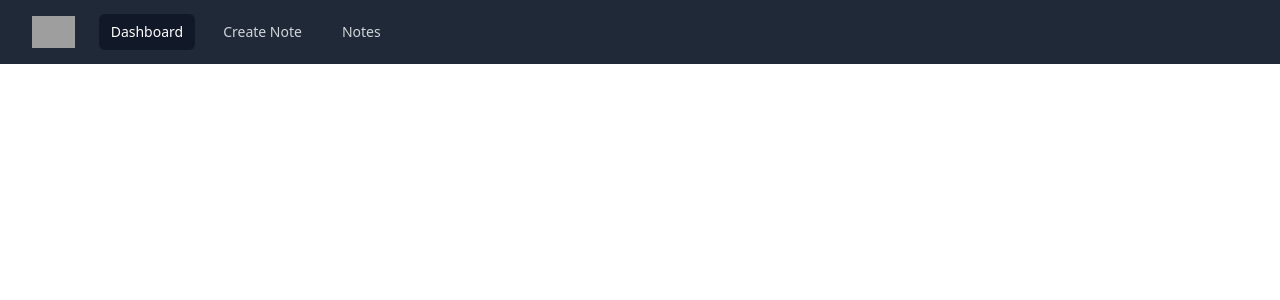
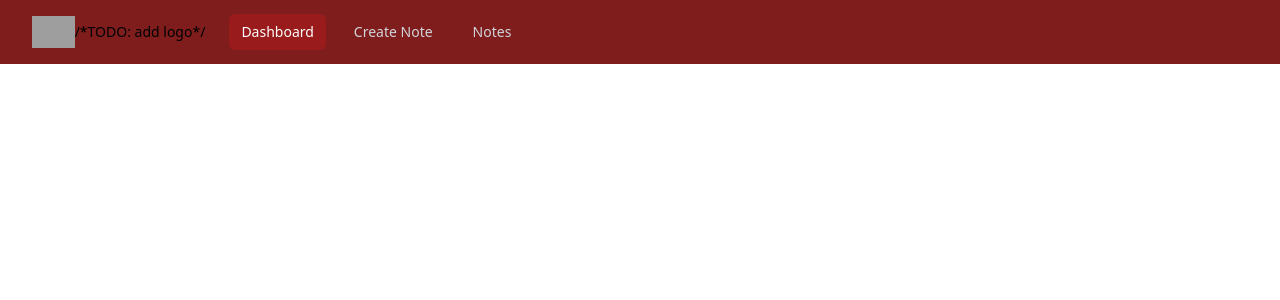
Before and after one commit to NezirNezirevic1054620/test-correct_with_chatgpt, a Flask app: page / in a window 1280 px wide. Shown: the top 300 px of the page. Run offline with Flask 3, Linux system fonts and the light colour scheme; some libraries are stand-ins or nearby versions; grey boxes are pictures that could not be loaded.

Commit message:
changed color theme into HR - red

```diff
--- a/templates/index.html.j2
+++ b/templates/index.html.j2
@@ -6,16 +6,16 @@
         <script src="https://cdn.tailwindcss.com"></script>
     </head>
     <body class="text-sm">
-        <nav class="bg-gray-800">
+        <nav class="bg-red-900">
             <div class="mx-auto max-w-7xl px-2 sm:px-6 lg:px-8">
                 <div class="relative flex h-16 items-center justify-between">
                     <div class="flex flex-1 items-center justify-center sm:items-stretch sm:justify-start">
                         <div class="flex flex-shrink-0 items-center">
-                            <img class="h-8 w-auto" src="https://tailwindui.com/img/logos/mark.svg?color=indigo&shade=500" alt="Your Company">
+                            <img class="h-8 w-auto" src="C:\Users\laura\Downloads\pixil-frame-0.png" alt="Workflow"> /*TODO: add logo*/
                         </div>
                         <div class="hidden sm:ml-6 sm:block">
                             <div class="flex space-x-4">
-                                <a href="{{ url_for('home') }}" class="bg-gray-900 text-white rounded-md px-3 py-2 font-medium" aria-current="page">Dashboard</a>
+                                <a href="{{ url_for('home') }}" class="bg-red-800 text-white rounded-md px-3 py-2 font-medium" aria-current="page">Dashboard</a>
                                 <a href="{{ url_for('create_note') }}" class="text-gray-300 hover:bg-gray-700 hover:text-white rounded-md px-3 py-2  font-medium">Create Note</a>
                                 <a href="{{ url_for('notes') }}" class="text-gray-300 hover:bg-gray-700 hover:text-white rounded-md px-3 py-2 font-medium">Notes</a>
                             </div>
```
